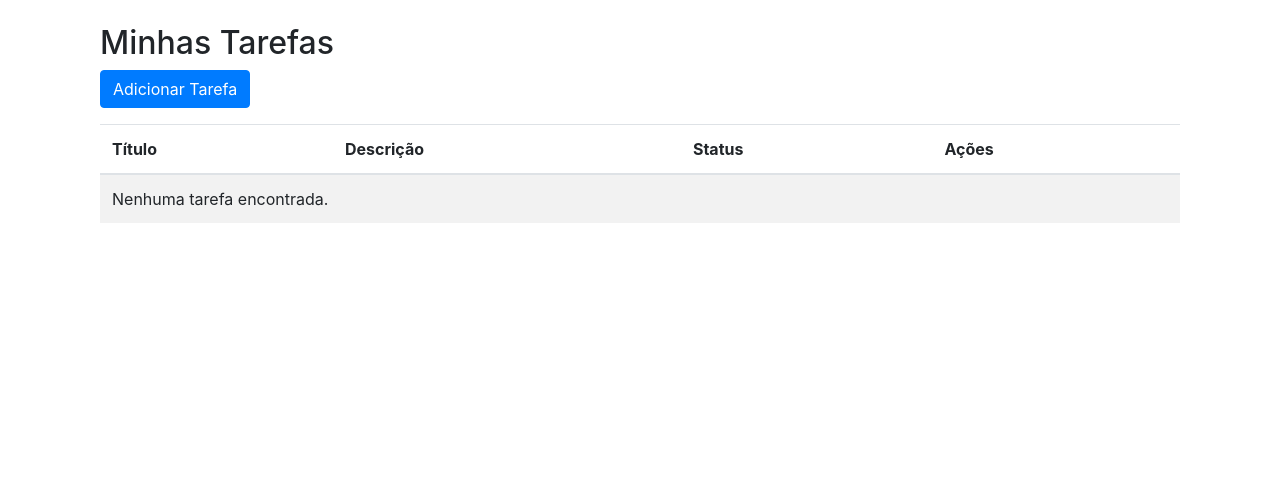
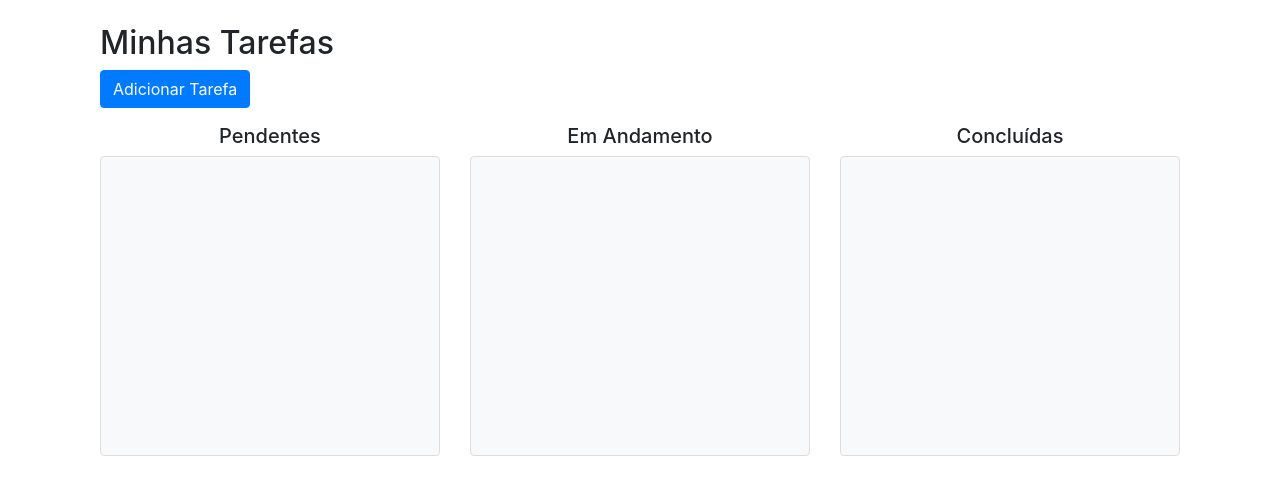
Before and after one commit to Jonas1541/Trabalho_WebPython_-A2-, a Django app: page /tarefas/ in a window 1280 px wide. Shown: the part 56-551 px from the top of the page. Run offline with Django 5.2, Linux system fonts and the light colour scheme; the visitor is signed in with stand-in values (Sample User, id 1); data that the repository does not hold is empty; some libraries are stand-ins or nearby versions.

Commit message:
Reorganização das listas estilo kanban com drag & drop

```diff
--- a/gerenciador_tarefas/settings.py
+++ b/gerenciador_tarefas/settings.py
@@ -80,7 +80,7 @@ DATABASES = {
         'ENGINE': 'django.db.backends.mysql',
         'NAME': 'gerenciador_tarefas_db',
         'USER': 'root',
-        'PASSWORD': 'root',
+        'PASSWORD': 'jonas1541',
         'HOST': 'localhost',
         'PORT': '3306',
     }
--- a/tarefas/models.py
+++ b/tarefas/models.py
@@ -11,7 +11,7 @@ class Tarefa(models.Model):
         ('concluida', 'Concluída'),
     ]
     status = models.CharField(max_length=20, choices=STATUS_CHOICES, default='pendente')
-    responsavel = models.ForeignKey(User, on_delete=models.CASCADE, related_name='tarefas', default=2)
+    responsavel = models.ForeignKey(User, on_delete=models.CASCADE, related_name='tarefas', default=1)
 
     def __str__(self):
         return self.titulo
--- a/tarefas/templates/tarefas/base.html
+++ b/tarefas/templates/tarefas/base.html
@@ -6,6 +6,32 @@
     <title>{% block title %}Gerenciamento de Tarefas{% endblock %}</title>
     <!-- CSS do Bootstrap -->
     <link href="https://stackpath.bootstrapcdn.com/bootstrap/4.5.2/css/bootstrap.min.css" rel="stylesheet">
+    <link rel="stylesheet" href="https://cdnjs.cloudflare.com/ajax/libs/font-awesome/5.15.1/css/all.min.css">
+    <!-- jQuery e jQuery UI -->
+    <script src="https://code.jquery.com/jquery-3.6.0.min.js"></script>
+    <script src="https://code.jquery.com/ui/1.12.1/jquery-ui.min.js"></script>
+    <link rel="stylesheet" href="//code.jquery.com/ui/1.12.1/themes/base/jquery-ui.css">
+    <style>
+        .kanban-column {
+            min-height: 300px;
+            border: 1px solid #ddd;
+            overflow-y: auto;
+        }
+        .tarefa-card {
+            cursor: move;
+            background-color: #f9f9f9;
+        }
+        .tarefa-card:hover {
+            background-color: #e2e6ea;
+        }
+        .kanban-column {
+            background-color: #f4f6f8;
+        }
+        .card {
+            border: none;
+            box-shadow: 0 4px 8px rgba(0, 0, 0, 0.1);
+        }
+    </style>
 </head>
 <body>
     <nav class="navbar navbar-expand-lg navbar-light bg-light">
@@ -29,8 +55,49 @@
     </div>
 
     <!-- JS do Bootstrap e dependências -->
-    <script src="https://code.jquery.com/jquery-3.5.1.slim.min.js"></script>
     <script src="https://cdn.jsdelivr.net/npm/@popperjs/core@2.9.1/dist/umd/popper.min.js"></script>
     <script src="https://stackpath.bootstrapcdn.com/bootstrap/4.5.2/js/bootstrap.min.js"></script>
+    <script>
+        $(document).ready(function() {
+            // Configurar CSRF Token para AJAX
+            var csrftoken = '{{ csrf_token }}';
+            $.ajaxSetup({
+                beforeSend: function(xhr, settings) {
+                    if (!/^(GET|HEAD|OPTIONS|TRACE)$/.test(settings.type) && !this.crossDomain) {
+                        xhr.setRequestHeader("X-CSRFToken", csrftoken);
+                    }
+                }
+            });
+        });
+
+        $(function() {
+            $(".kanban-column").sortable({
+                connectWith: ".kanban-column",
+                items: ".tarefa-card",
+                placeholder: "ui-state-highlight",
+                update: function(event, ui) {
+                    var tarefaId = ui.item.data("id");
+                    var novoStatus = ui.item.closest(".kanban-column").attr("id");
+
+                    // Atualizar o status da tarefa via AJAX
+                    $.ajax({
+                        url: "{% url 'atualizar_status_tarefa' %}",
+                        method: "POST",
+                        data: {
+                            tarefa_id: tarefaId,
+                            status: novoStatus,
+                            csrfmiddlewaretoken: csrftoken
+                        },
+                        success: function(response) {
+                            console.log("Status atualizado com sucesso.");
+                        },
+                        error: function(error) {
+                            console.error("Erro ao atualizar status.", error);
+                        }
+                    });
+                }
+            }).disableSelection();
+        });
+    </script>
 </body>
 </html>
--- a/tarefas/templates/tarefas/lista_tarefas.html
+++ b/tarefas/templates/tarefas/lista_tarefas.html
@@ -9,32 +9,89 @@
         <a href="{% url 'criar_tarefa' %}" class="btn btn-primary">Adicionar Tarefa</a>
     </div>
 
-    <table class="table table-striped">
-        <thead>
-            <tr>
-                <th>Título</th>
-                <th>Descrição</th>
-                <th>Status</th>
-                <th>Ações</th>
-            </tr>
-        </thead>
-        <tbody>
-            {% for tarefa in tarefas %}
-            <tr>
-                <td>{{ tarefa.titulo }}</td>
-                <td>{{ tarefa.descricao }}</td>
-                <td>{{ tarefa.get_status_display }}</td>
-                <td>
-                    <a href="{% url 'editar_tarefa' tarefa.id %}" class="btn btn-warning btn-sm">Editar</a>
-                    <a href="{% url 'excluir_tarefa' tarefa.id %}" class="btn btn-danger btn-sm">Excluir</a>
-                </td>
-            </tr>
-            {% empty %}
-            <tr>
-                <td colspan="4">Nenhuma tarefa encontrada.</td>
-            </tr>
-            {% endfor %}
-        </tbody>
-    </table>
+    <div class="row">
+        <!-- Coluna de Tarefas Pendentes -->
+        <div class="col-md-4">
+            <h5 class="text-center">Pendentes</h5>
+            <div id="pendente" class="kanban-column bg-light p-3 rounded">
+                {% for tarefa in tarefas_pendentes %}
+                <div class="card mb-2 tarefa-card" data-id="{{ tarefa.id }}">
+                    <div class="card-body">
+                        <h6 class="card-title">{{ tarefa.titulo }}</h6>
+                        <p class="card-text">{{ tarefa.descricao }}</p>
+                        <a href="{% url 'editar_tarefa' tarefa.id %}" class="btn btn-warning btn-sm">Editar</a>
+                        <a href="{% url 'excluir_tarefa' tarefa.id %}" class="btn btn-danger btn-sm">Excluir</a>
+                    </div>
+                </div>
+                {% endfor %}
+            </div>
+        </div>
+
+        <!-- Coluna de Tarefas Em Andamento -->
+        <div class="col-md-4">
+            <h5 class="text-center">Em Andamento</h5>
+            <div id="andamento" class="kanban-column bg-light p-3 rounded">
+                {% for tarefa in tarefas_andamento %}
+                <div class="card mb-2 tarefa-card" data-id="{{ tarefa.id }}">
+                    <div class="card-body">
+                        <h6 class="card-title">{{ tarefa.titulo }}</h6>
+                        <p class="card-text">{{ tarefa.descricao }}</p>
+                        <a href="{% url 'editar_tarefa' tarefa.id %}" class="btn btn-warning btn-sm">Editar</a>
+                        <a href="{% url 'excluir_tarefa' tarefa.id %}" class="btn btn-danger btn-sm">Excluir</a>
+                    </div>
+                </div>
+                {% endfor %}
+            </div>
+        </div>
+
+        <!-- Coluna de Tarefas Concluídas -->
+        <div class="col-md-4">
+            <h5 class="text-center">Concluídas</h5>
+            <div id="concluida" class="kanban-column bg-light p-3 rounded">
+                {% for tarefa in tarefas_concluidas %}
+                <div class="card mb-2 tarefa-card" data-id="{{ tarefa.id }}">
+                    <div class="card-body">
+                        <h6 class="card-title">{{ tarefa.titulo }}</h6>
+                        <p class="card-text">{{ tarefa.descricao }}</p>
+                        <a href="{% url 'editar_tarefa' tarefa.id %}" class="btn btn-warning btn-sm">Editar</a>
+                        <a href="{% url 'excluir_tarefa' tarefa.id %}" class="btn btn-danger btn-sm">Excluir</a>
+                    </div>
+                </div>
+                {% endfor %}
+            </div>
+        </div>
+    </div>
 </div>
+
+<!-- Scripts para Drag and Drop -->
+<script>
+    $(function() {
+        $(".kanban-column").sortable({
+            connectWith: ".kanban-column",
+            items: ".tarefa-card",
+            placeholder: "ui-state-highlight",
+            update: function(event, ui) {
+                var tarefaId = ui.item.data("id");
+                var novoStatus = ui.item.closest(".kanban-column").attr("id");
+
+                // Atualizar o status da tarefa via AJAX
+                $.ajax({
+                    url: "{% url 'atualizar_status_tarefa' %}",
+                    method: "POST",
+                    data: {
+                        tarefa_id: tarefaId,
+                        status: novoStatus,
+                        csrfmiddlewaretoken: '{{ csrf_token }}'
+                    },
+                    success: function(response) {
+                        console.log("Status atualizado com sucesso.");
+                    },
+                    error: function(error) {
+                        console.error("Erro ao atualizar status.", error);
+                    }
+                });
+            }
+        }).disableSelection();
+    });
+</script>
 {% endblock %}
--- a/tarefas/urls.py
+++ b/tarefas/urls.py
@@ -6,4 +6,5 @@ urlpatterns = [
     path('criar/', views.criar_tarefa, name='criar_tarefa'),
     path('editar/<int:pk>/', views.editar_tarefa, name='editar_tarefa'),
     path('excluir/<int:pk>/', views.excluir_tarefa, name='excluir_tarefa'),
+    path('atualizar_status_tarefa/', views.atualizar_status_tarefa, name='atualizar_status_tarefa'),
 ]
--- a/tarefas/views.py
+++ b/tarefas/views.py
@@ -4,11 +4,23 @@ from django.http import HttpResponse
 from .models import Tarefa
 from .forms import TarefaForm
 
+from django.http import JsonResponse
+from django.views.decorators.csrf import csrf_exempt
+from .models import Tarefa
+
 @login_required
 def lista_tarefas(request):
-    tarefas = Tarefa.objects.filter(responsavel=request.user)
-    return render(request, 'tarefas/lista_tarefas.html', {'tarefas': tarefas})
+    tarefas_pendentes = Tarefa.objects.filter(responsavel=request.user, status='pendente')
+    tarefas_andamento = Tarefa.objects.filter(responsavel=request.user, status='em_andamento')
+    tarefas_concluidas = Tarefa.objects.filter(responsavel=request.user, status='concluida')
 
+    context = {
+        'tarefas_pendentes': tarefas_pendentes,
+        'tarefas_andamento': tarefas_andamento,
+        'tarefas_concluidas': tarefas_concluidas,
+    }
+
+    return render(request, 'tarefas/lista_tarefas.html', context)
 
 def criar_tarefa(request):
     if request.method == 'POST':
@@ -37,3 +49,15 @@ def excluir_tarefa(request, pk):
         tarefa.delete()
         return redirect('lista_tarefas')
     return render(request, 'tarefas/excluir_tarefa.html', {'tarefa': tarefa})
+
+@csrf_exempt
+def atualizar_status_tarefa(request):
+    if request.method == 'POST':
+        tarefa_id = request.POST.get('tarefa_id')
+        novo_status = request.POST.get('status')
+
+        tarefa = Tarefa.objects.get(id=tarefa_id)
+        tarefa.status = novo_status
+        tarefa.save()
+
+        return JsonResponse({'message': 'Status atualizado com sucesso!'})
```
Also changed, not shown: tarefas/migrations/0005_alter_tarefa_responsavel_alter_tarefa_table.py (added), tarefas/migrations/0006_alter_tarefa_responsavel_alter_tarefa_table.py (added).
